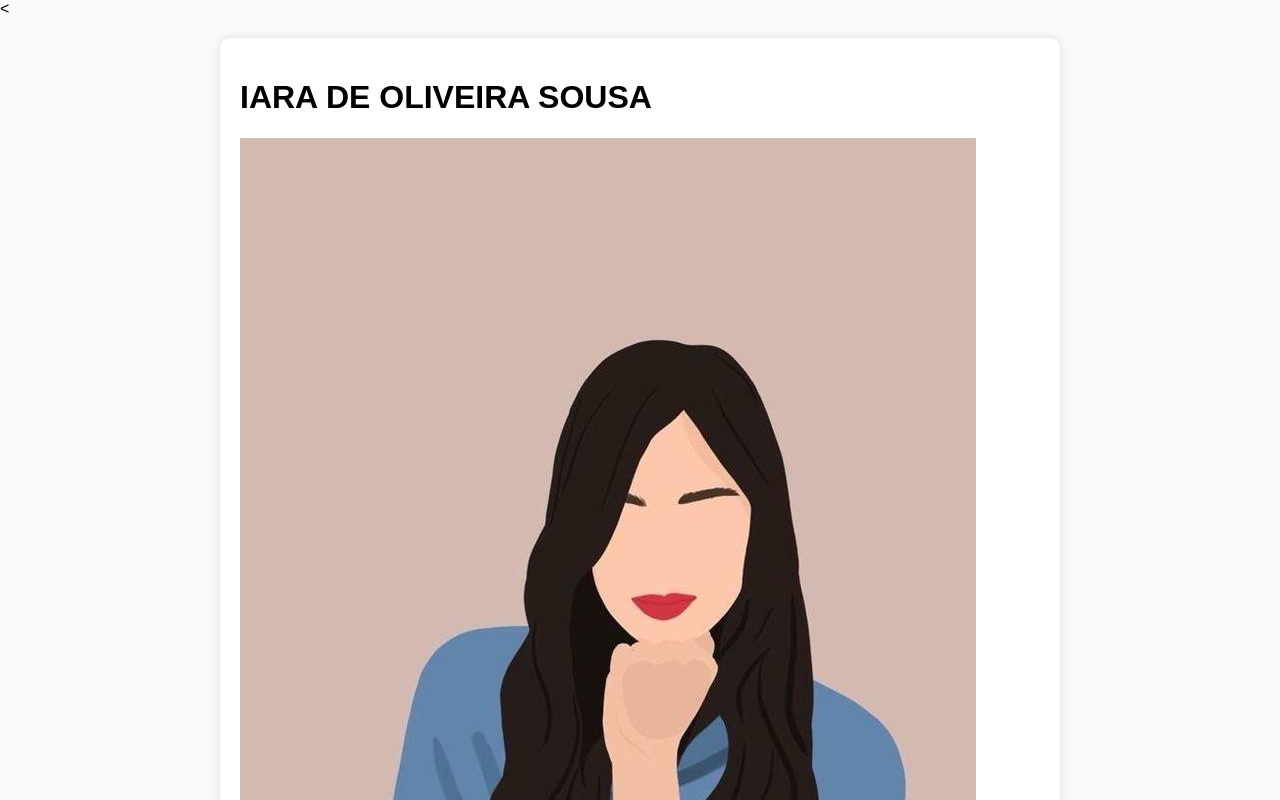
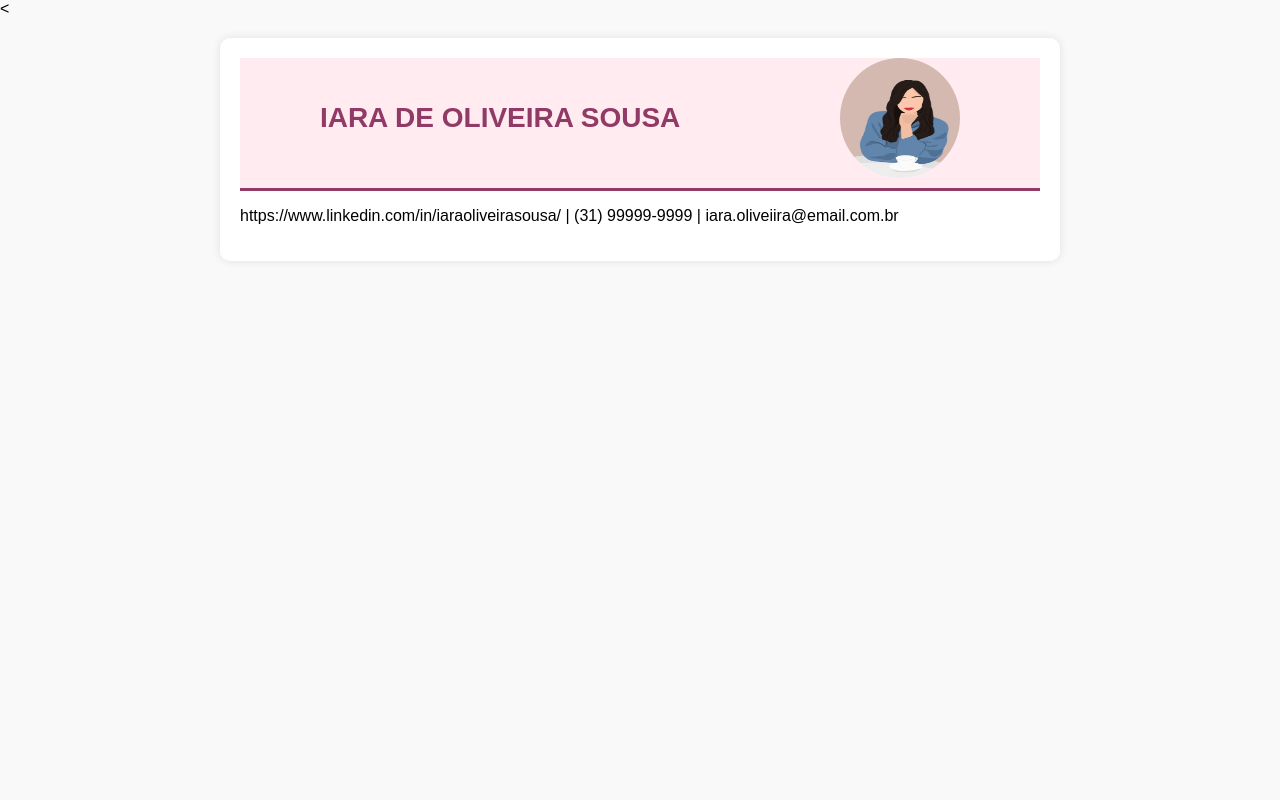
Before and after one commit to iaraoliveirasousa/projeto-web-2, a plain HTML site: page public/index.html in a window 1280 px wide. Shown: the top 800 px of the page. Drawn offline with Linux system fonts and the light colour scheme.

Commit message:
terceira versão curriculo

```diff
--- a/public/style.css
+++ b/public/style.css
@@ -12,3 +12,21 @@ body {
     border-radius: 10px;
     box-shadow: 0 0 10px rgba(0, 0, 0, 0.1);
 }
+.cabecalho {
+    display: flex;
+    align-items: center;
+    justify-content: space-around;
+    border-bottom: 3px solid #913a65;
+    padding-bottom: 10px;
+    background-color: rgb(255, 235, 240);
+}
+.cabecalho h1 {
+    color: #913a65;
+    font-size: 28px;
+    margin: 0;
+}
+.cabecalho img {
+    width: 120px;
+    height: 120px;
+    border-radius: 100%;
+}
```
